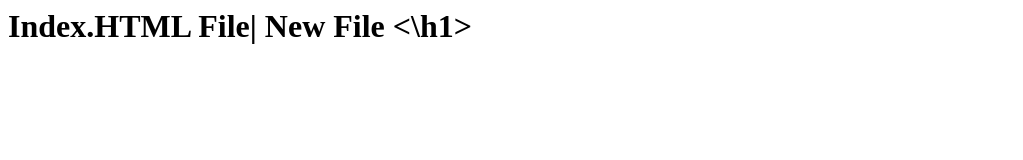
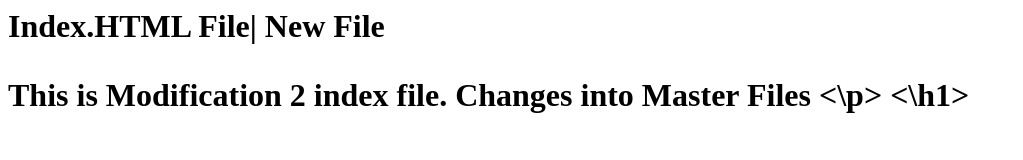
Before and after one commit to amorphous4u/myFirstRepo, a plain HTML site: page index.html in a window 1280 px wide. Shown: the whole page, without its empty margins (0-1023 px from the left). Drawn offline with Linux system fonts and the light colour scheme.

Commit message:
Development commit

```diff
--- a/index.html
+++ b/index.html
@@ -1,3 +1,7 @@
 <h1>
 	Index.HTML File| New File
+	<p>
+	This is Modification 2 index file.
+	Changes into Master Files
+	<\p>
 <\h1>
```
Also changed, not shown: dev_file.txt (added), production.txt (added), staging.txt (added), welcome.txt.
